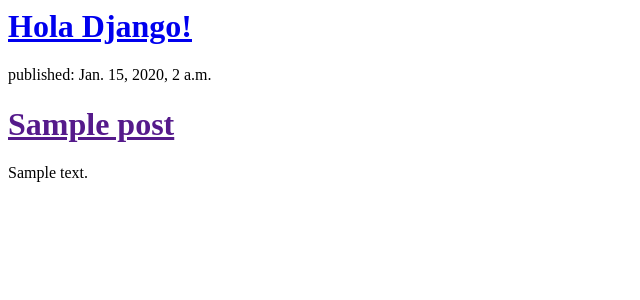
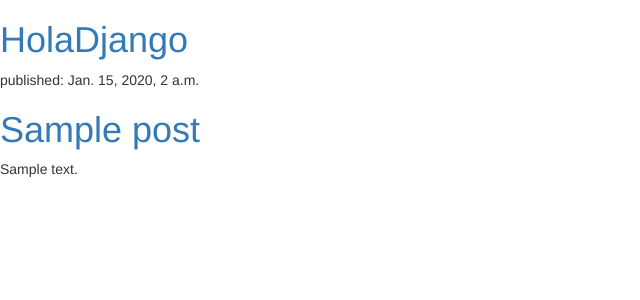
Before and after one commit to saijag/first-django, a Django app: template blog/templates/blog/post_list.html in a window 1280 px wide. Shown: the top 300 px of the page, without its empty margins (0-640 px from the left). Run offline with Django 3.2, Linux system fonts and the light colour scheme; the template is opened without the code that fills it: values that come from a table or form of the project are taken from there, others are empty; tables that the repository leaves empty hold one stand-in row (values such as "Sample post"); some libraries are stand-ins or nearby versions.

Commit message:
html to display posts from db

```diff
--- a/blog/templates/blog/post_list.html
+++ b/blog/templates/blog/post_list.html
@@ -1,5 +1,10 @@
+<head>
+  <link rel="stylesheet" href="//maxcdn.bootstrapcdn.com/bootstrap/3.2.0/css/bootstrap.min.css">
+  <link rel="stylesheet" href="//maxcdn.bootstrapcdn.com/bootstrap/3.2.0/css/bootstrap-theme.min.css">
+</head>
+
 <div>
-    <h1><a href="/">Hola Django!</a></h1>
+    <h1><a href="/">HolaDjango</a></h1>
 </div>
 
 {% for post in posts %}
```
